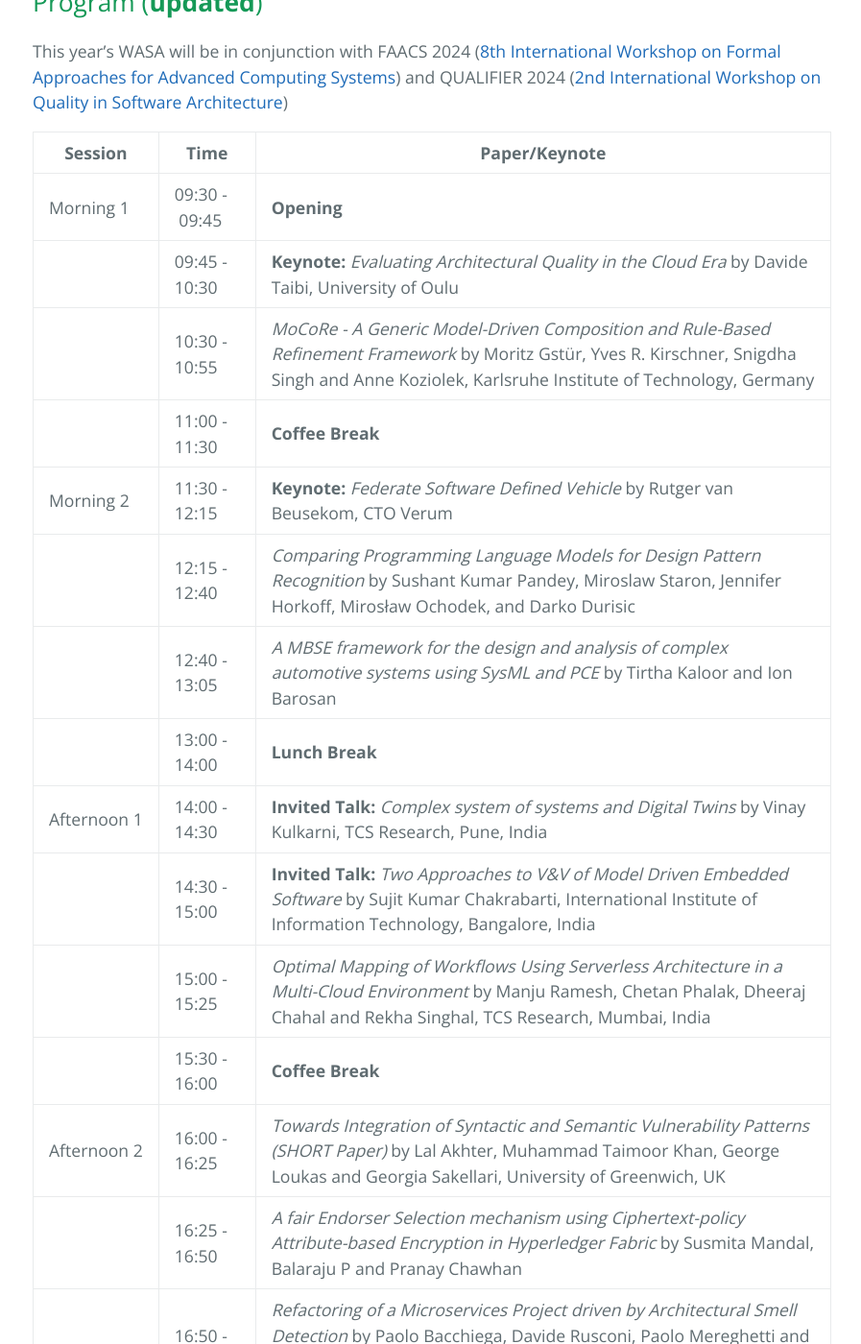
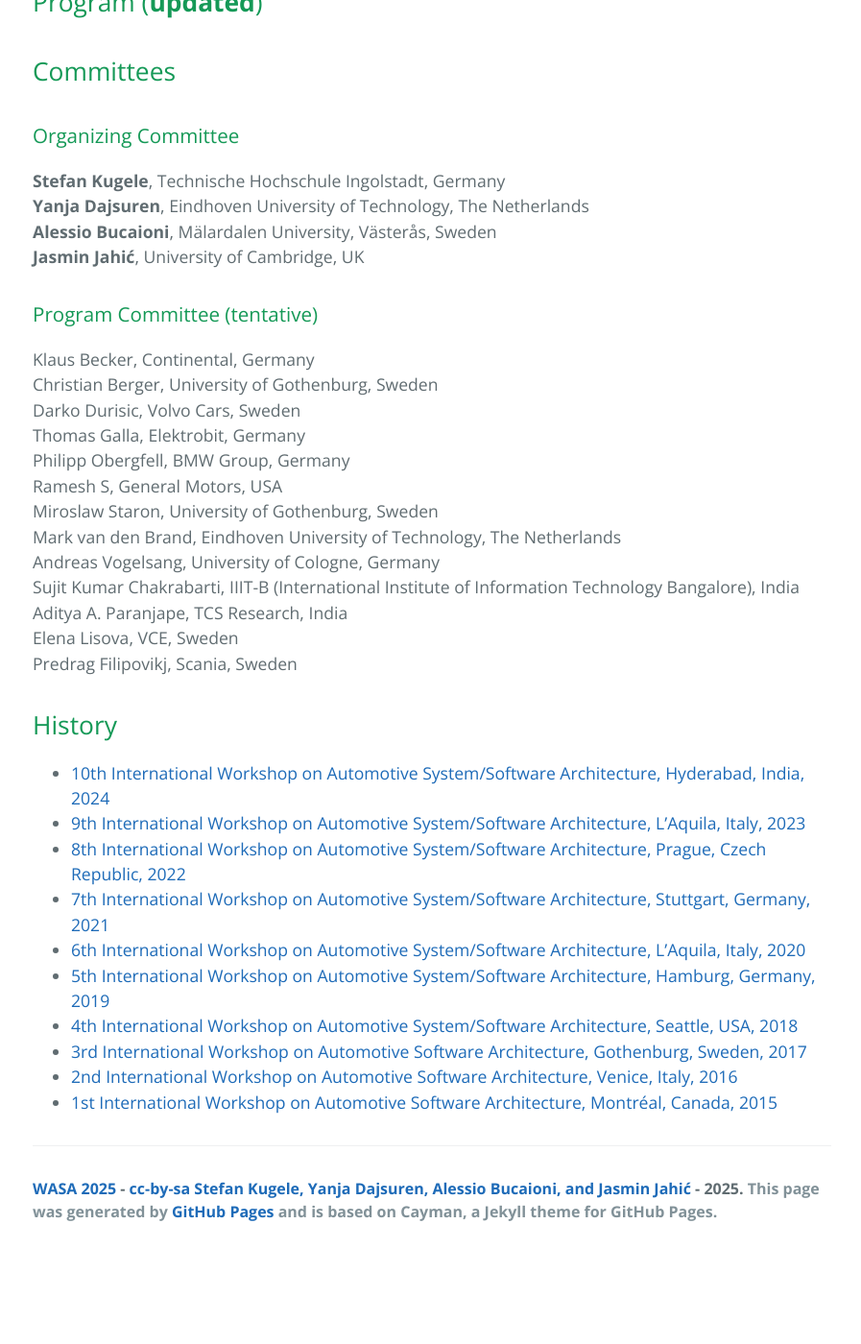
Before and after one commit to WASA-Workshop/2025, a Jekyll site: the page built from index.md, in a window 1280 px wide and 1400 px high, scrolled down 2489 px. Shown: the whole window at 96% size, without its empty margins (190-1087 px from the left). Built offline with Jekyll 4.4.1, drawn with Linux system fonts in a browser that asks for light colours; our own code applies the rules of GitHub Pages for plain Markdown files; after the commit the page ends 3795 px from its top, so only the background shows below that; some of the changed text lies outside the part shown.

Commit message:
Update index.md

```diff
--- a/index.md
+++ b/index.md
@@ -2,12 +2,12 @@
 layout: default
 ---
 
-# Welcome to WASA 2024
+# Welcome to WASA 2025
 
 In the modern automotive landscape, the integration of software and electronics has catalyzed innovations that enhance safety, security, driver experience, and vehicular automation. As the horizon of innovation expands, encompassing developments like self-adaptive algorithms and sophisticated driving automation, the quest for fully autonomous vehicles intensifies. This surge in software dependency has precipitated a paradigmatic shift, necessitating automotive companies to harness architectural and model-based development techniques.
 While model-based tools and methodologies are gaining traction as standard languages and tools for crafting automotive control software, broader system and software architecture methodologies remain less universally embraced. A notable exception is the AUTOSAR standard, which delineates the lexicon for designing and configuring automotive software architectures and demarcates principal architectural constituents of automotive systems.
 
-This workshop is dedicated to confronting challenges associated with refining and standardizing automotive system/software architecture and engineering techniques for broader industry acceptance. In alliance with the [International Conference on Software Architecture (ICSA)](https://conf.researchr.org/home/icsa-2024) - a vanguard in the software architecture realm – the Workshop on Automotive System/Software Architecture (WASA) seeks to amalgamate insights from both researchers and practitioners. We aspire that this confluence will not only spotlight novel research trajectories, challenges, and roadmaps but also foster enduring partnerships bridging academia and industry well beyond the workshop's conclusion.
+This workshop is dedicated to confronting challenges associated with refining and standardizing automotive system/software architecture and engineering techniques for broader industry acceptance. In alliance with the [International Conference on Software Architecture (ICSA)](https://conf.researchr.org/home/icsa-2025) - a vanguard in the software architecture realm – the Workshop on Automotive System/Software Architecture (WASA) seeks to amalgamate insights from both researchers and practitioners. We aspire that this confluence will not only spotlight novel research trajectories, challenges, and roadmaps but also foster enduring partnerships bridging academia and industry well beyond the workshop's conclusion.
 
 ## Call for Papers
 The program committee of the 10th WASA edition seeks submissions of original and unpublished high-quality papers describing fundamental and applied research, new methods, approaches, and processes, novel applications, approaches for education and training in automotive system/software architecture, and experience reports on all topics related to software architecture including, but not limited to:
@@ -42,7 +42,7 @@ The program committee of the 10th WASA edition seeks submissions of original and
 - **Industrial papers** (max. 6 pages in IEEE Computer Science proceedings format) sharing industrial experience, challenges, research or technical problems, case studies.
 - **Position or future trend papers** (max. 4 pages in IEEE Computer Science proceedings format) raising new ideas, challenges, ongoing research or early research results, and future trends.
 
-Submissions must follow the [IEEE Computer Science proceedings format](https://www.ieee.org/conferences/publishing/templates.html), as workshop proceedings will be published in ICSA 2024 Companion proceedings, and appear in IEEE Xplore Digital Library.
+Submissions must follow the [IEEE Computer Science proceedings format](https://www.ieee.org/conferences/publishing/templates.html), as workshop proceedings will be published in ICSA 2025 Companion proceedings, and appear in IEEE Xplore Digital Library.
 
 Papers need to be submitted electronically via [EasyChair](https://easychair.org/conferences/?conf=wasa24).
 
@@ -50,13 +50,13 @@ Papers need to be submitted electronically via [EasyChair](https://easychair.org
 ## Important Dates
 All dates are AoE.
 
-**Paper submission**: February 18, 2024\
-**Paper notification**: March 17, 2024\
-**Camera-ready workshop papers due**: March 31, 2024\
-**Workshop dates**: June 4, 2024
+**Paper submission**: December 20, 2024\
+**Paper notification**: January 20, 2025\
+**Camera-ready workshop papers due**: January 27, 2025\
+**Workshop dates**: March 31 and April 1, 2025
 
 ## Program (**updated**)
-
+<!--
 This year's WASA will be in conjunction with FAACS 2024 ([8th International Workshop on Formal Approaches for Advanced Computing Systems](https://faacs-workshop.github.io/2024/)) and QUALIFIER 2024 ([2nd International Workshop on Quality in Software Architecture](https://qualifier-workshop.github.io))
 
 | Session | Time | Paper/Keynote |
@@ -77,16 +77,17 @@ This year's WASA will be in conjunction with FAACS 2024 ([8th International Work
 |                | 16:25 - 16:50	| _A fair Endorser Selection mechanism using Ciphertext-policy Attribute-based Encryption in Hyperledger Fabric_ by Susmita Mandal, Balaraju P and Pranay Chawhan |
 |                | 16:50 - 17:15	| _Refactoring of a Microservices Project driven by Architectural Smell Detection_ by Paolo Bacchiega, Davide Rusconi, Paolo Mereghetti and Francesca Arcelli Fontana, University of Milano - Bicocca and Tech Gap Italia s.r.l., Italy |
 |                | 17:15 - 17:30	| **Closing** |
-
+-->
 ## Committees
 
 ### Organizing Committee
 **Stefan Kugele**, Technische Hochschule Ingolstadt, Germany\
 **Yanja Dajsuren**, Eindhoven University of Technology, The Netherlands\
-**Alessio Bucaioni**, Mälardalen University, Västerås, Sweden
+**Alessio Bucaioni**, Mälardalen University, Västerås, Sweden\
+**Jasmin Jahić**, University of Cambridge, UK
 
 
-### Program Committee
+### Program Committee (tentative)
 
 Klaus Becker, Continental, Germany\
 Christian Berger, University of Gothenburg, Sweden\
@@ -104,6 +105,7 @@ Predrag Filipovikj, Scania, Sweden
 
 ## History
 
+- [10th International Workshop on Automotive System/Software Architecture, Hyderabad, India, 2024](https://wasa-workshop.github.io/2024/)
 - [9th International Workshop on Automotive System/Software Architecture, L’Aquila, Italy, 2023](https://wasa-workshop.github.io/2023/)
 - [8th International Workshop on Automotive System/Software Architecture, Prague, Czech Republic, 2022](https://www.win.tue.nl/wasa2022/)
 - [7th International Workshop on Automotive System/Software Architecture, Stuttgart, Germany, 2021](https://www.win.tue.nl/wasa2021/)
```
